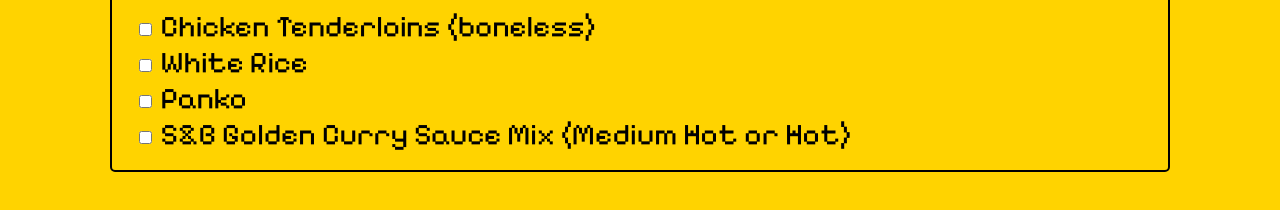
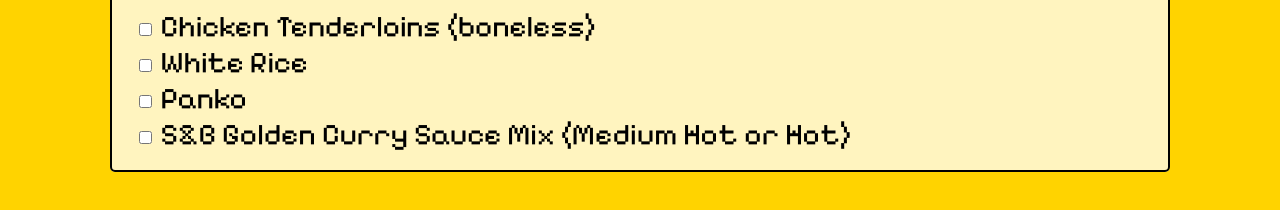
Before and after one commit to klaguedan/Ingredients, a plain HTML site: page ingredients.html in a window 1280 px wide. Shown: the part 462-672 px from the top of the page. Drawn offline with Linux system fonts and the light colour scheme; a web font is replaced by a local one.

Commit message:
list background

```diff
--- a/styles.css
+++ b/styles.css
@@ -21,6 +21,7 @@
   border-color: black;
   border-style: solid;
   border-radius: 5px;
+  background-color: rgba(255, 255, 255, 0.75);
 }
 
 .ing_list {
```
